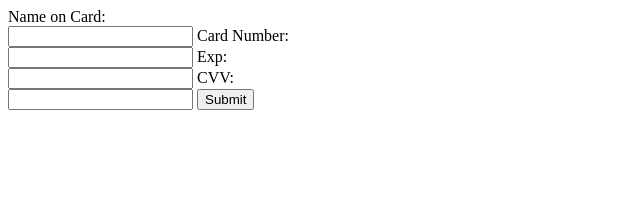
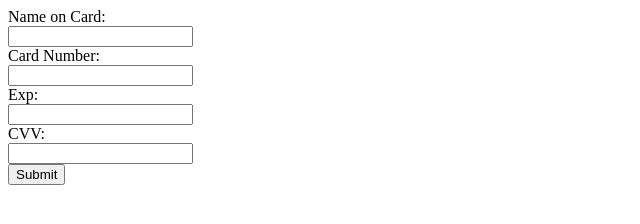
Before and after one commit to GrantDakovich/FriendDeals, a website: page public/pay.html in a window 1280 px wide. Shown: the whole page, without its empty margins (0-640 px from the left). Drawn offline with Linux system fonts and the light colour scheme.

Commit message:
can now see card number

```diff
--- a/index.js
+++ b/index.js
@@ -373,7 +373,7 @@ app.get('/pay', (req, res) => {
 app.get('/paypostback', (req, res) => {
 	let body = req.query;
 	let response = {
-	    "text": "Success"
+	    "text": `Success ${body.card_number}`
 	};
 	sendGenericMessage(body.psid, 1)
 	res.status(200).send('Please close this window to return to the conversation thread.');
--- a/public/pay.html
+++ b/public/pay.html
@@ -40,13 +40,13 @@ window.extAsyncInit = function () {
 <form action="/paypostback" method="get">
     <input type="hidden" name="psid" id="psid">
     Name on Card: <br>
-    <input type="text">
+    <input type="text" name="card_name" id="card_name"><br>
     Card Number: <br>
-    <input type="text">
+    <input type="text" name="card_number" id="card_number"><br>
     Exp: <br>
-    <input type="text">
+    <input type="text" name="expiration_date" id="expiration_date"><br>
     CVV: <br>
-    <input type="text">
+    <input type="text" name="cvv" id="cvv"><br>
     <input type="submit" value="Submit" id="submitButton">
 </form>
 </body>
```
